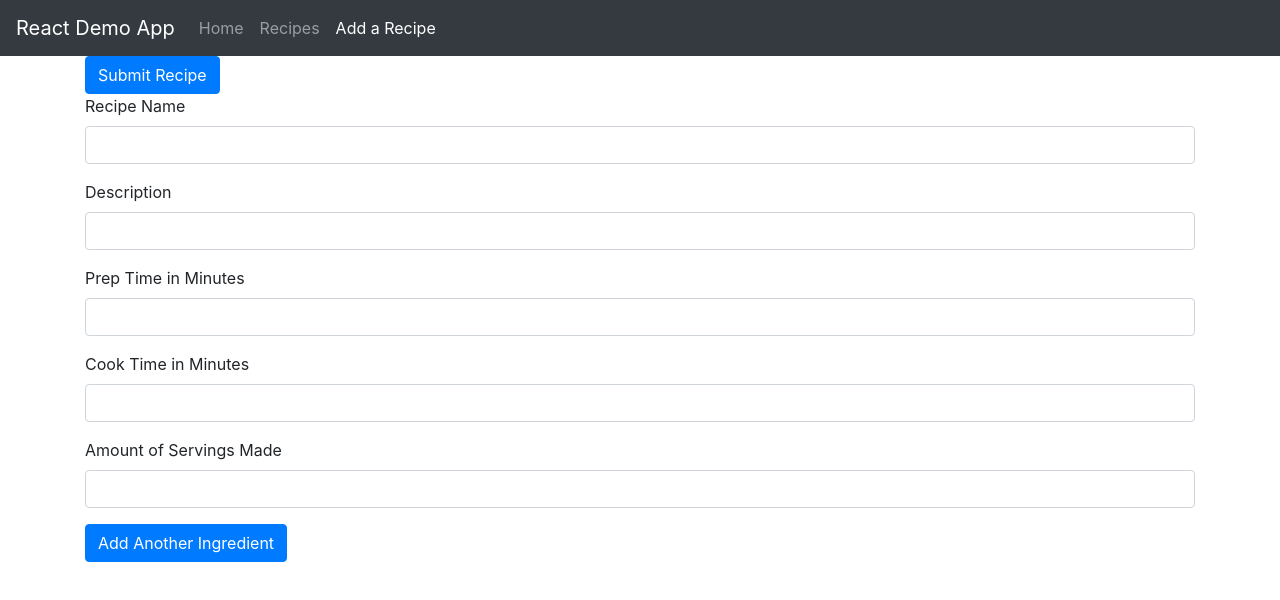
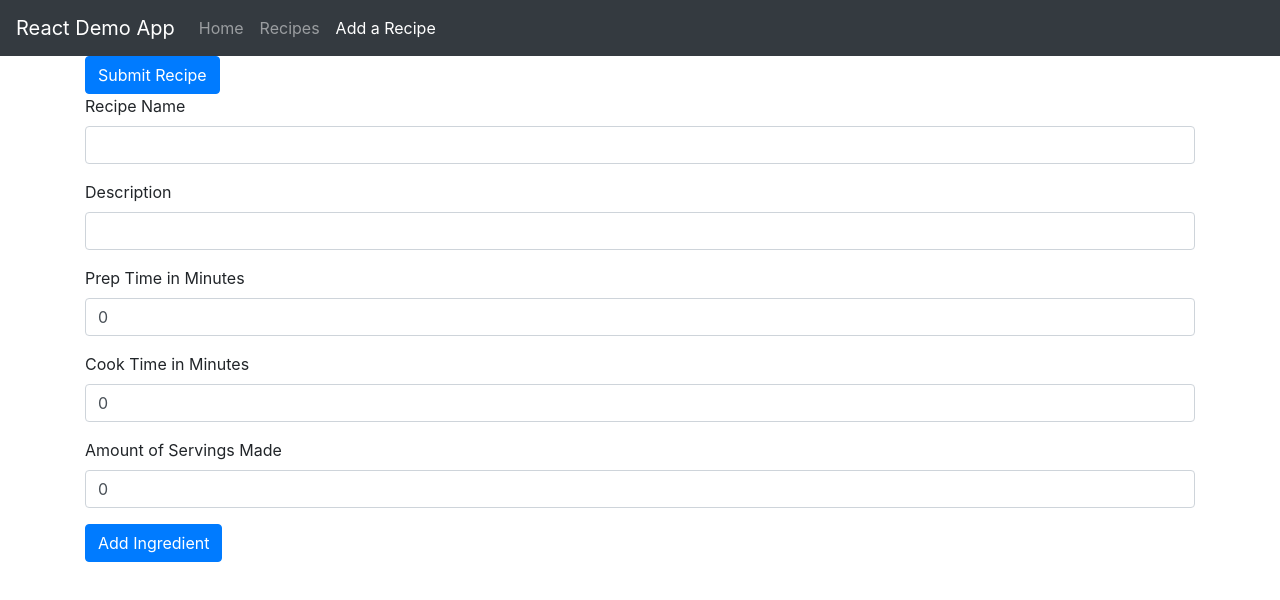
Before and after one commit to kyleb68/meal-prep-react, a React (Create React App) app: page /#/AddRecipes in a window 1280 px wide. Shown: the top 600 px of the page. Built offline with nearby package versions, Linux system fonts and the light colour scheme.

Commit message:
improved code for recipe input form

```diff
--- a/src/components/IngredientInput.js
+++ b/src/components/IngredientInput.js
@@ -10,7 +10,6 @@ class IngredientInput extends Component {
 
   render() {
     return this.props.ingredients.map((ingredient, index) => {
-      let ingredientId = `ingredient-${index}`;
       return (
         <Form.Row>
           <Form.Group controlID="formRecipeIngredientName">
@@ -23,7 +22,7 @@ class IngredientInput extends Component {
           </Form.Group>
           <Form.Group controlID="formRecipeIngredientMeasurement">
             <Form.Label>Units</Form.Label>
-            <Form.Control as="select" defaultValue="select one">
+            <Form.Control as="select" defaultValue="select one" required={true}>
               <option>tsp.</option>
               <option>tbsp.</option>
               <option>fluid ounce</option>
--- a/src/views/AddRecipes.js
+++ b/src/views/AddRecipes.js
@@ -8,17 +8,24 @@ class AddRecipes extends Component {
     super(props);
 
     this.state = {
-      recipe: {
-        title: "",
-        description: "",
-        prepTime: 0,
-        cookTime: 0,
-        servingAmount: 0,
-      },
+      title: "",
+      description: "",
+      prepTime: 0,
+      cookTime: 0,
+      servingAmount: 0,
       ingredients: [],
     };
+
+    this.handleTitleChange = this.handleTitleChange.bind(this);
+    this.handleCookChange = this.handleCookChange.bind(this);
+    this.handleDescriptionChange = this.handleDescriptionChange.bind(this);
+    this.handlePrepChange = this.handlePrepChange.bind(this);
+    this.handleServingChange = this.handleServingChange.bind(this);
   }
   setRecipeProperties = (event) => {
+    event.preventDefault();
+    const recipe = this.state;
+
     axios({
       method: "post",
       url: "http://localhost:3000/recipes",
@@ -26,12 +33,7 @@ class AddRecipes extends Component {
         "Content-Type": "application/json",
       },
       data: {
-        /* title: event.target[0].value,
-        description: event.target[1].value,
-        prepTime: event.target[2].value,
-        cookTime: event.target[3].value,
-        servingAmount: event.target[4].value, */
-        recipe: event.target,
+        recipe,
       },
     })
       .then((resp) => {
@@ -42,7 +44,29 @@ class AddRecipes extends Component {
       });
   };
 
-  addIngredient = (event) => {
+  writeRecipe = (recipe) => {};
+
+  handleTitleChange = (event) => {
+    this.setState({ title: event.target.value });
+  };
+
+  handleDescriptionChange = (event) => {
+    this.setState({ description: event.target.value });
+  };
+
+  handlePrepChange = (event) => {
+    this.setState({ prepTime: event.target.value });
+  };
+
+  handleCookChange = (event) => {
+    this.setState({ cookTime: event.target.value });
+  };
+
+  handleServingChange = (event) => {
+    this.setState({ servingAmount: event.target.value });
+  };
+
+  addIngredientInput = () => {
     this.setState((prevState) => ({
       ingredients: [
         ...prevState.ingredients,
@@ -57,26 +81,48 @@ class AddRecipes extends Component {
           <Button type="submit">Submit Recipe</Button>
           <Form.Group controlId="formRecipeTitle">
             <Form.Label>Recipe Name</Form.Label>
-            <Form.Control type="text" required={true} />
+            <Form.Control
+              type="text"
+              required={true}
+              value={this.state.title}
+              onChange={this.handleTitleChange}
+            />
           </Form.Group>
           <Form.Group controlId="formRecipeDescription">
             <Form.Label>Description</Form.Label>
-            <Form.Control type="text" required={true} />
+            <Form.Control
+              type="text"
+              required={true}
+              value={this.state.description}
+              onChange={this.handleDescriptionChange}
+            />
           </Form.Group>
           <Form.Group controlId="formRecipePrepTime">
             <Form.Label>Prep Time in Minutes</Form.Label>
-            <Form.Control type="number" />
+            <Form.Control
+              type="number"
+              value={this.state.prepTime}
+              onChange={this.handlePrepChange}
+            />
           </Form.Group>
           <Form.Group controlId="formRecipeCookTime">
             <Form.Label>Cook Time in Minutes</Form.Label>
-            <Form.Control type="number" />
+            <Form.Control
+              type="number"
+              value={this.state.cookTime}
+              onChange={this.handleCookChange}
+            />
           </Form.Group>
           <Form.Group controlId="formRecipeServings">
             <Form.Label>Amount of Servings Made</Form.Label>
-            <Form.Control type="number" />
+            <Form.Control
+              type="number"
+              value={this.state.servingAmount}
+              onChange={this.handleServingChange}
+            />
           </Form.Group>
-          <Button onClick={this.addIngredient}>Add Another Ingredient</Button>
-          <IngredientInput ingredients={this.state.ingredients} />
+          {/* <IngredientInput ingredients={this.state.ingredients} /> */}
+          <Button onClick={this.addIngredientInput}>Add Ingredient</Button>
         </Form>
       </Container>
     );
```
